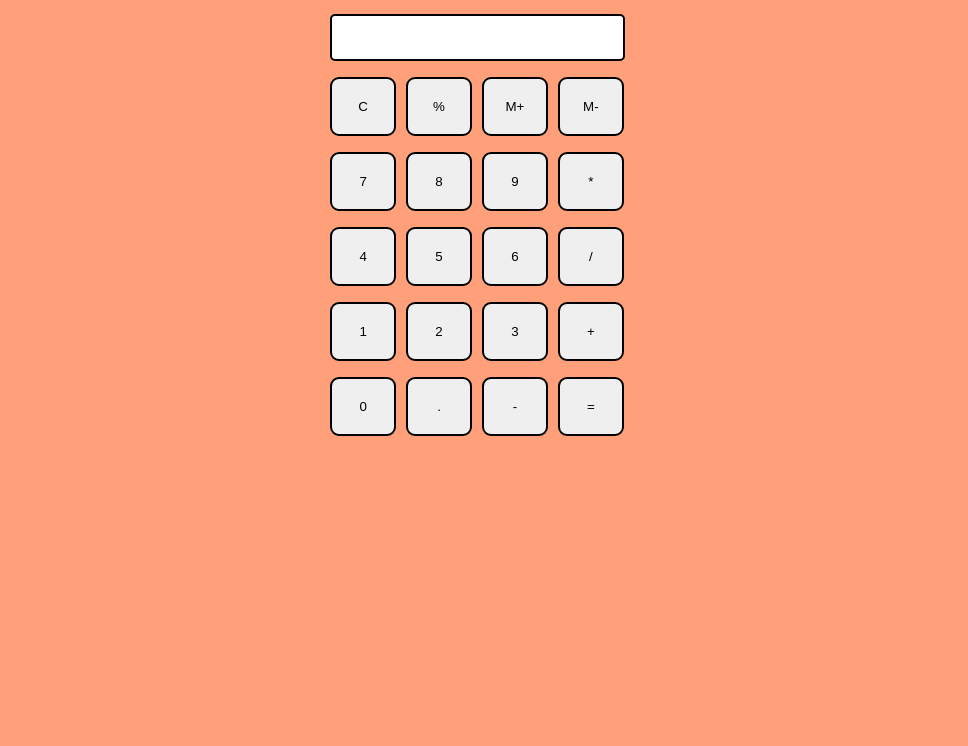
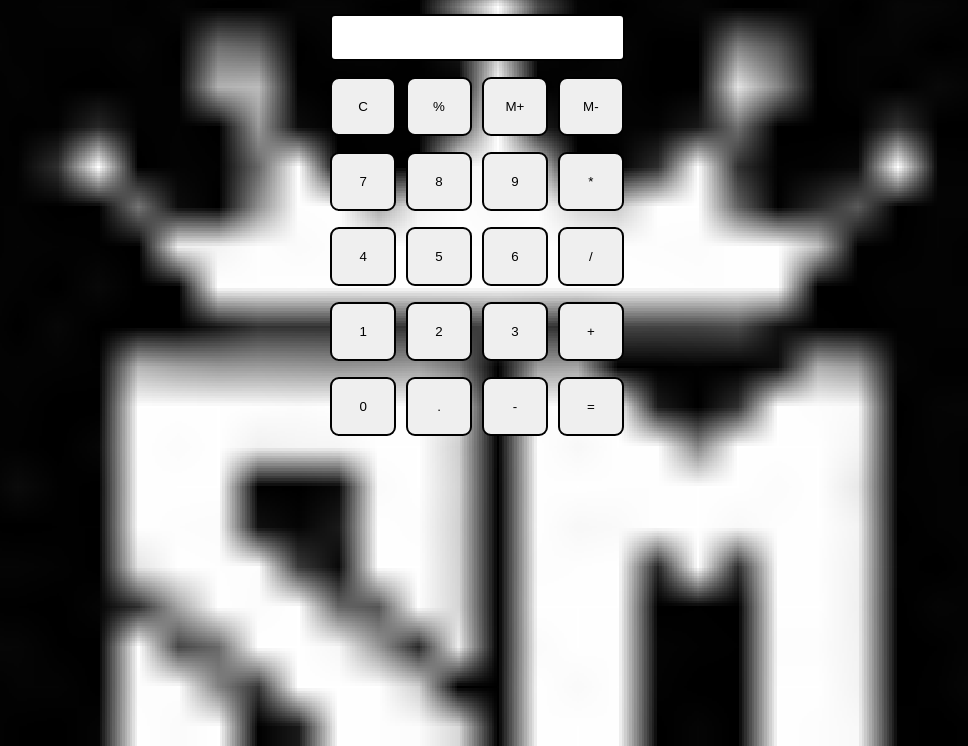
Before and after one commit to erswapmane/Calculator, a website: page index.html in a window 1280 px wide. Shown: the part 75-821 px from the top of the page, without its empty margins (171-1139 px from the left). Drawn offline with Linux system fonts and the light colour scheme.

Commit message:
little change

```diff
--- a/src/style.css
+++ b/src/style.css
@@ -3,7 +3,8 @@ html, body {
   height: 100%;
   width: 100%;
   font-family: 'Roboto', sans-serif;
- background-color:lightsalmon
+ background-image: url(/public/logo.ico);
+ background-size: cover;
 }
 h1{
     color: #fff;
```
